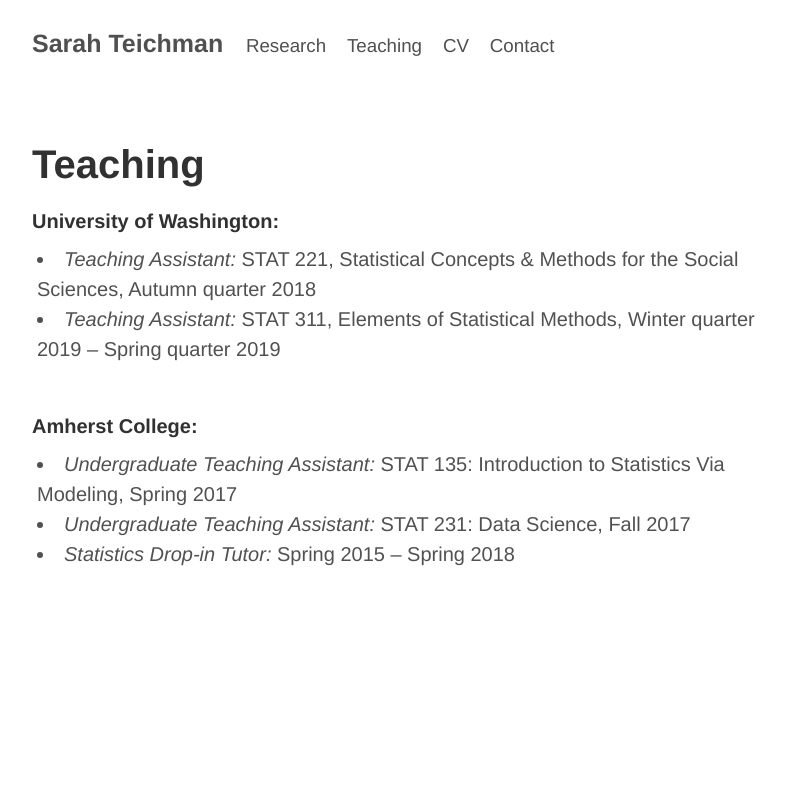
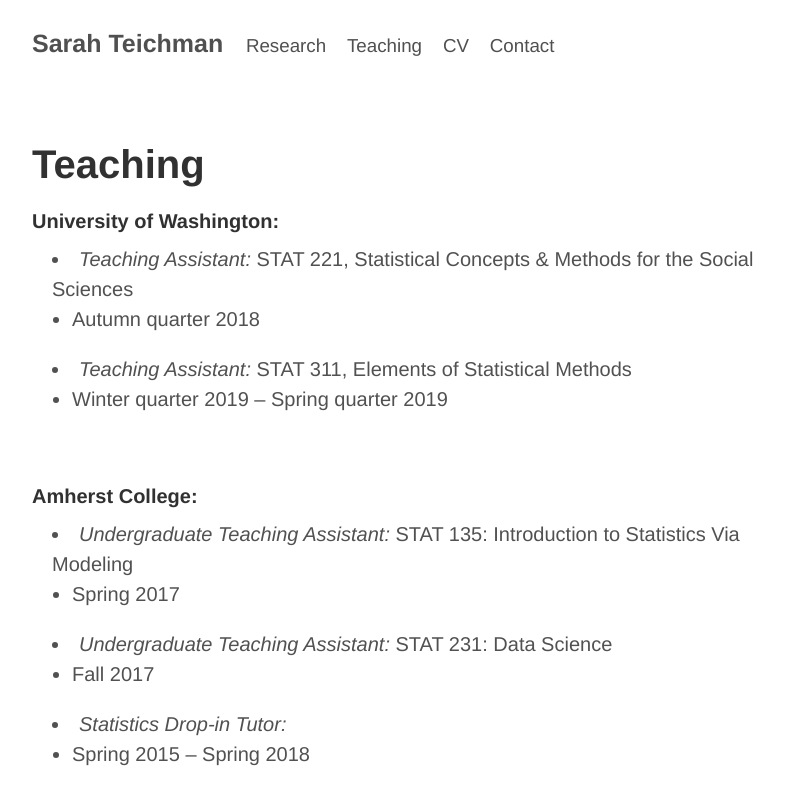
Before and after one commit to svteichman/svteichman.github.io, a Jekyll site: the page built from teaching.html, in a window 1280 px wide. Shown: the top 805 px of the page, without its empty margins (228-1014 px from the left). Built offline with Jekyll 4.4.1, drawn with Linux system fonts in a browser that asks for light colours.

Commit message:
adding list

```diff
--- a/teaching.html
+++ b/teaching.html
@@ -7,14 +7,29 @@
 
 <h4>University of Washington:</h4>
 <p class="content" style="padding:0px;margin:0px 20px 0px; font-size:10px">
-    <li style="padding:0px;margin:0px 5px 0px;"> <i>Teaching Assistant:</i> STAT 221, Statistical Concepts &amp; Methods for the Social Sciences, Autumn quarter 2018 </li>
-    <li style="padding:0px;margin:0px 5px 0px;"> <i>Teaching Assistant:</i> STAT 311, Elements of Statistical Methods, Winter quarter 2019 &ndash; Spring quarter 2019 </li>
-    <br/>
+    <li style="padding:0px;margin:0px 20px 0px;"> <i>Teaching Assistant:</i> STAT 221, Statistical Concepts &amp; Methods for the Social Sciences</li>
+    <ul class="square">
+    <li>Autumn quarter 2018 </li>
+    </ul>
+    <li style="padding:0px;margin:0px 20px 0px;"> <i>Teaching Assistant:</i> STAT 311, Elements of Statistical Methods</li>
+    <ul class="square">
+    <li>Winter quarter 2019 &ndash; Spring quarter 2019  </li>
+    </ul>
+<br/>
 </p>
 
 <h4>Amherst College:</h4>
 <p class="content" style="padding:0px;margin:0px 20px 0px; font-size:10px">
-    <li style="padding:0px;margin:0px 5px 0px;"> <i>Undergraduate Teaching Assistant:</i> STAT 135: Introduction to Statistics Via Modeling, Spring 2017 </li>
-    <li style="padding:0px;margin:0px 5px 0px;"> <i>Undergraduate Teaching Assistant:</i> STAT 231: Data Science, Fall 2017 </li>
-    <li style="padding:0px;margin:0px 5px 0px;"> <i>Statistics Drop-in Tutor:</i> Spring 2015 &ndash; Spring 2018 </li>
+    <li style="padding:0px;margin:0px 20px 0px;"> <i>Undergraduate Teaching Assistant:</i> STAT 135: Introduction to Statistics Via Modeling  </li>
+    <ul class="square">
+    <li>Spring 2017  </li>
+    </ul>
+    <li style="padding:0px;margin:0px 20px 0px;"> <i>Undergraduate Teaching Assistant:</i> STAT 231: Data Science </li>
+    <ul class="square">
+    <li>Fall 2017  </li>
+    </ul>
+    <li style="padding:0px;margin:0px 20px 0px;"> <i>Statistics Drop-in Tutor:</i> </li>
+    <ul class="square">
+    <li>Spring 2015 &ndash; Spring 2018  </li>
+    </ul>
 </p>
```
